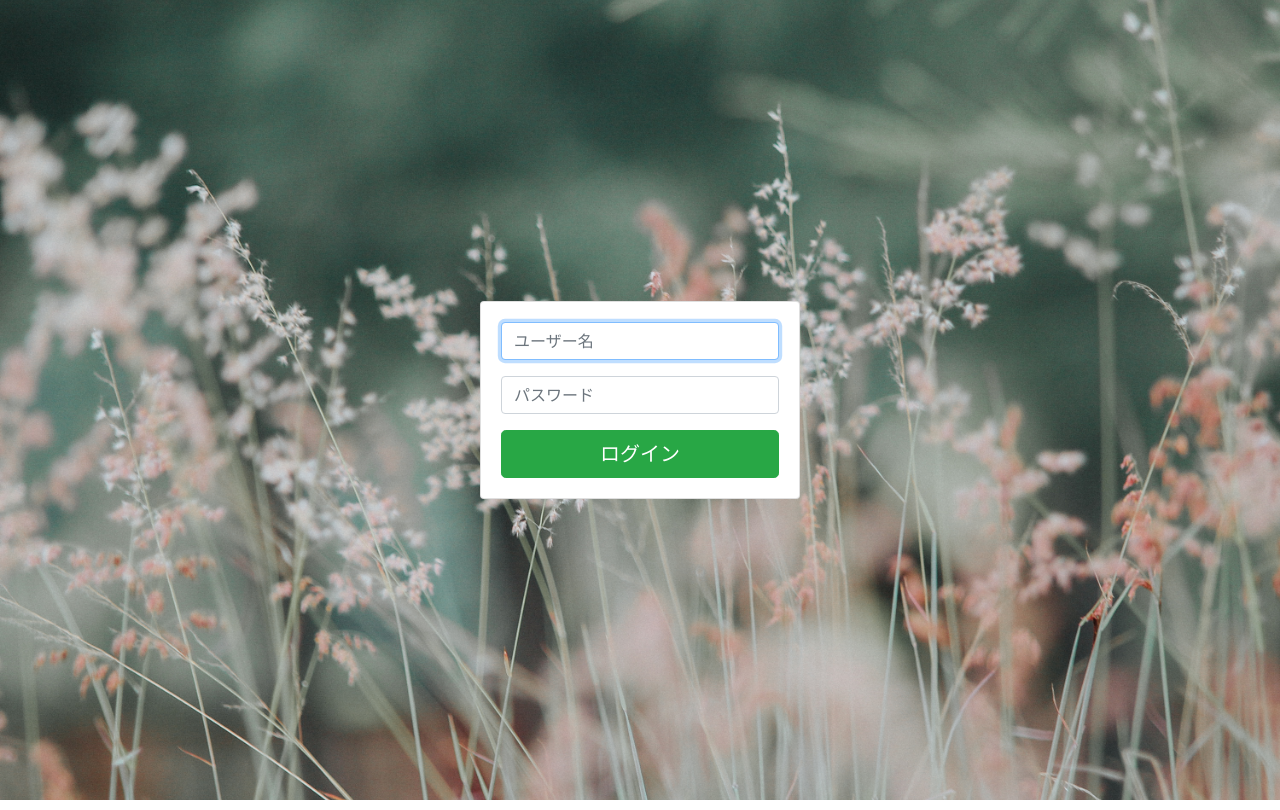
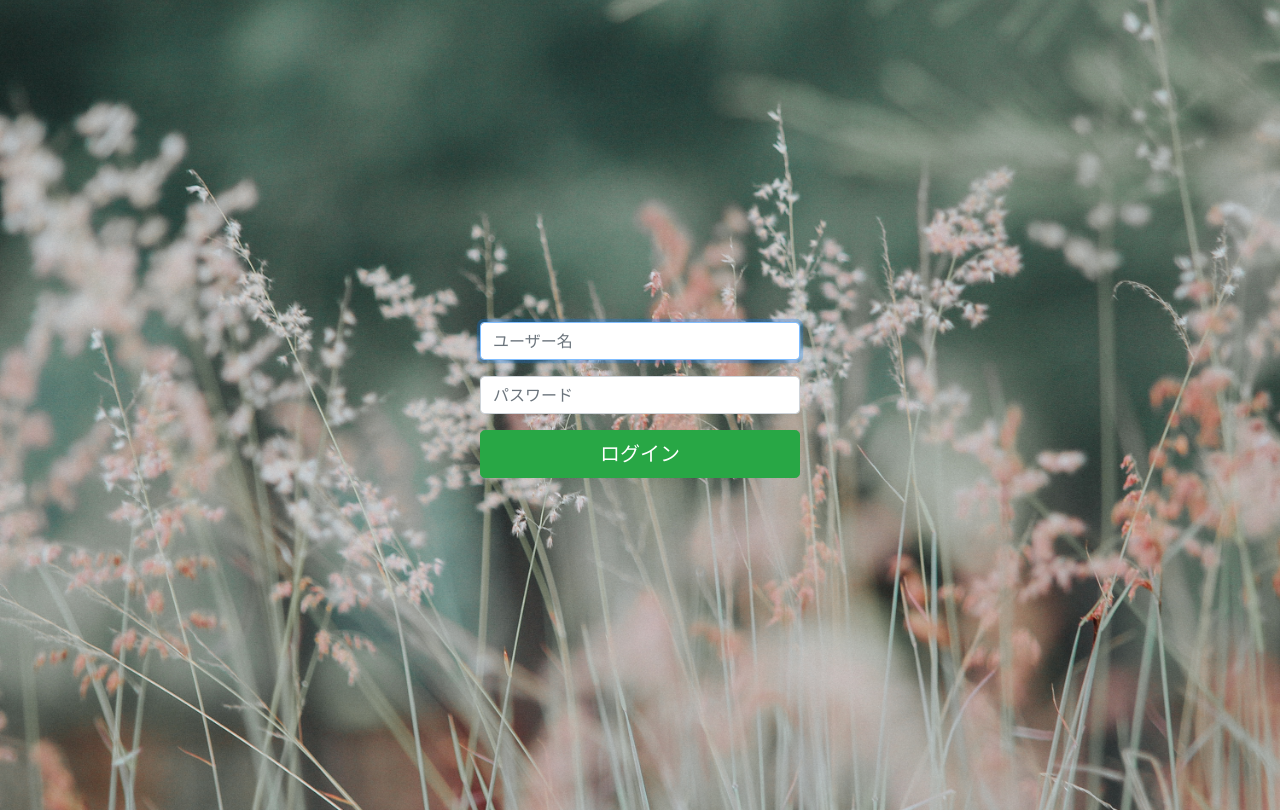
Before and after one commit to tiechel/hostclub, a Django app: page /auth/login/ in a window 1280 px wide. Run offline with Django 3.2, Linux system fonts and the light colour scheme; some libraries are stand-ins or nearby versions.

Commit message:
スタイル調整

```diff
--- a/hostclub/views/__init__.py
+++ b/hostclub/views/__init__.py
@@ -4,3 +4,8 @@ from django.views.generic import TemplateView
 
 class TopView(TemplateView):
     template_name = 'hostclub/top.html'
+
+    def get_context_data(self, **kwargs):
+        context = super().get_context_data(**kwargs)
+        context['title'] = 'トップページ'
+        return context
--- a/static/css/app.css
+++ b/static/css/app.css
@@ -1,3 +1,7 @@
+#content {
+  margin-top: 10px;
+}
+
 .errorlist {
   padding-left: 0;
   list-style: none;
--- a/templates/auth/base.html
+++ b/templates/auth/base.html
@@ -10,7 +10,7 @@ body {
   background-color: black;
   background-repeat: no-repeat;
   background-image: url("{% static 'image/bg_login.jpg' %}");
-  background-size: 100% auto;
+  background-size: cover;
   background-position: center, center;
 }
 .login-wrap, .logout-wrap {
--- a/templates/auth/login.html
+++ b/templates/auth/login.html
@@ -2,8 +2,6 @@
 
 {% block content %}
 <div class="login-wrap">
-  <div class="card">
-    <div class="card-body">
   <form action="{% url 'auth:login' %}" method="POST" novalidate>
     {% if form.non_field_errors %}
     <ul class="list-unstyled">
@@ -23,6 +21,4 @@
     {% csrf_token %}
   </form>
 </div>
-  </div>
-</div>
 {% endblock %}
--- a/templates/hostclub/top.html
+++ b/templates/hostclub/top.html
@@ -1,6 +1,5 @@
 {% extends 'hostclub/base.html' %}
 
 {% block content %}
-<h1>hello</h1>
-<a href="{% url 'auth:logout' %}">ログアウト</a>
+<h1>{{ title }}</h1>
 {% endblock %}
```
Lines whose indentation alone changed are shown as unchanged.
